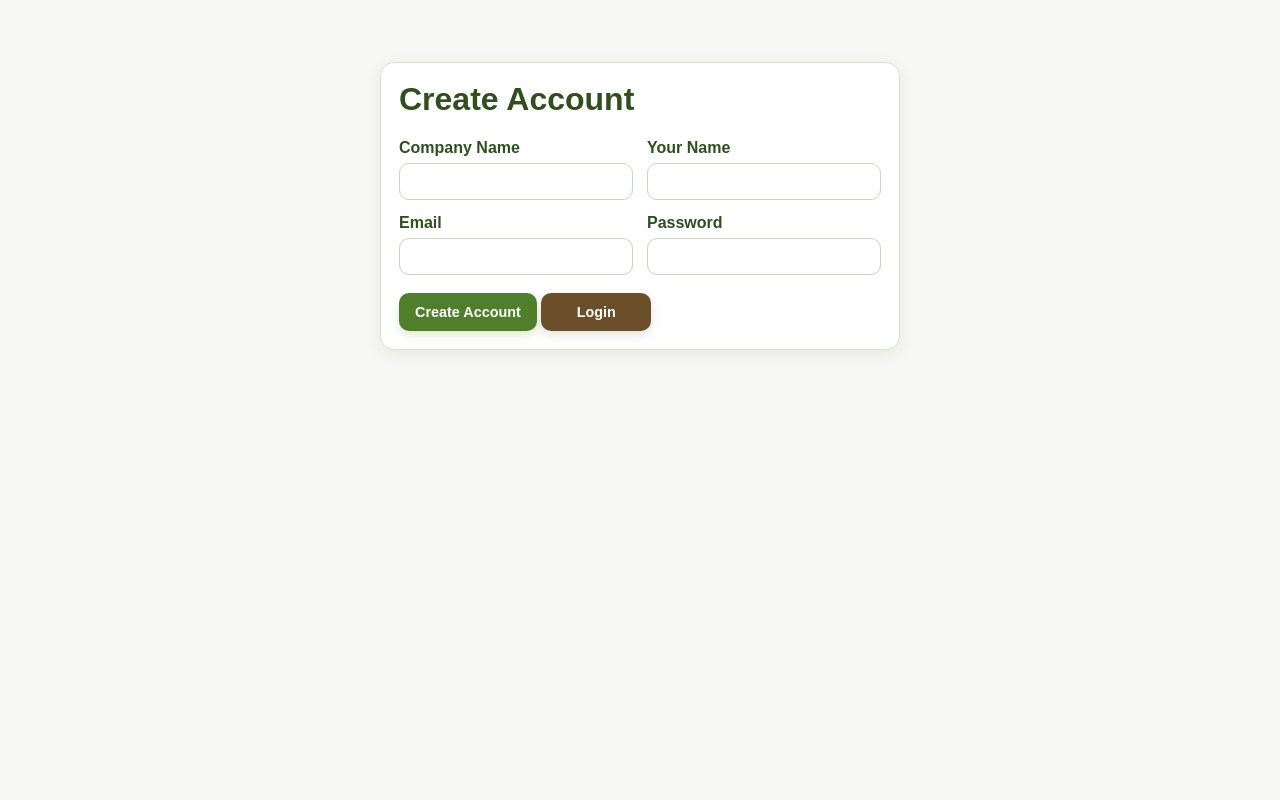
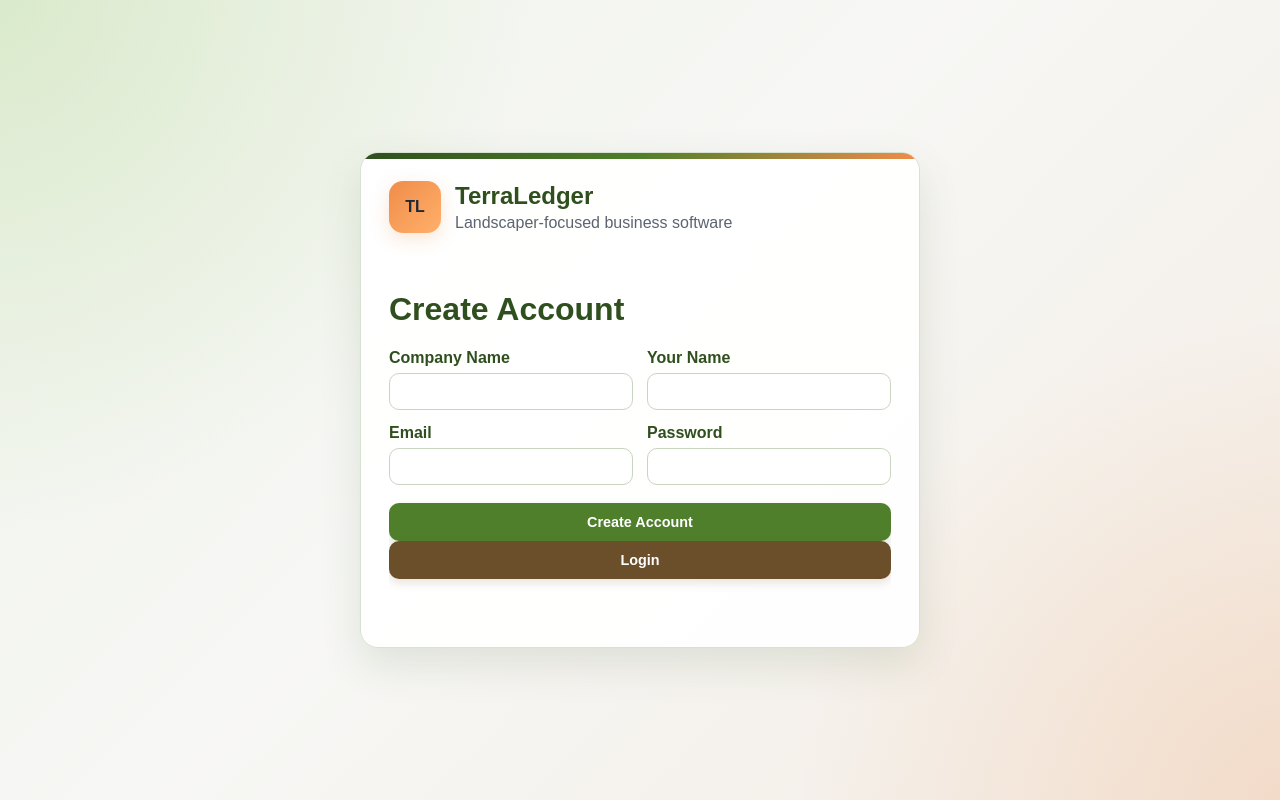
Before and after one commit to SpencerSoftwaresLLC/terra-ledger, a Flask app: page /register in a window 1280 px wide. Run offline with Flask 3, Linux system fonts and the light colour scheme; parts of the project's set-up code (start-up, migrations or seed data) failed here and were passed over.

```diff
--- a/templates/BASE_HTML.html
+++ b/templates/BASE_HTML.html
@@ -516,6 +518,98 @@ label {
     font-size: 0.75rem;
 }
 
+/* LOGGED OUT / LOGIN SCREEN */
+.auth-shell {
+    min-height: 100vh;
+    display: flex;
+    align-items: center;
+    justify-content: center;
+    padding: 24px;
+    background:
+        radial-gradient(circle at top left, rgba(127, 191, 63, 0.18), transparent 35%),
+        radial-gradient(circle at bottom right, rgba(240, 140, 74, 0.18), transparent 32%),
+        linear-gradient(135deg, #eef3ea 0%, #f7f7f5 45%, #f3ece4 100%);
+}
+
+.auth-card {
+    width: 100%;
+    max-width: 560px;
+    background: rgba(255,255,255,0.96);
+    border: 1px solid #d8e2d0;
+    border-radius: 18px;
+    box-shadow: 0 16px 42px rgba(47, 79, 31, 0.12);
+    padding: 28px;
+    position: relative;
+    overflow: hidden;
+}
+
+.auth-card::before {
+    content: "";
+    position: absolute;
+    inset: 0 0 auto 0;
+    height: 6px;
+    background: linear-gradient(90deg, var(--green-dark), var(--green), var(--orange));
+}
+
+.auth-brand {
+    display: flex;
+    align-items: center;
+    gap: 14px;
+    margin-bottom: 18px;
+}
+
+.auth-logo {
+    width: 52px;
+    height: 52px;
+    border-radius: 14px;
+    background: linear-gradient(135deg, var(--orange), var(--orange-soft));
+    color: #1f2933;
+    font-weight: 900;
+    display: flex;
+    align-items: center;
+    justify-content: center;
+    box-shadow: 0 6px 18px rgba(240, 140, 74, 0.22);
+    flex: 0 0 auto;
+}
+
+.auth-brand-text h1,
+.auth-brand-text h2,
+.auth-brand-text h3 {
+    margin: 0;
+    color: var(--green-dark);
+}
+
+.auth-brand-text .muted {
+    margin-top: 4px;
+}
+
+.auth-content .card,
+.auth-content .settings-card {
+    box-shadow: none;
+    border: none;
+    background: transparent;
+    padding: 0;
+    margin-bottom: 0;
+}
+
+.auth-content h1:first-child,
+.auth-content h2:first-child,
+.auth-content h3:first-child {
+    margin-top: 0;
+}
+
+.auth-content .btn,
+.auth-content button.btn,
+.auth-content a.btn {
+    width: 100%;
+}
+
+.auth-content .row-actions .btn,
+.auth-content .row-actions a,
+.auth-content .row-actions button {
+    width: 100%;
+}
+
 /* RESPONSIVE */
 @media (max-width: 1100px) {
     .stats-grid,
@@ -742,7 +846,17 @@ label {
 
 </div>
 {% else %}
-<div class="container">
+<div class="auth-shell">
+    <div class="auth-card">
+
+        <div class="auth-brand">
+            <div class="auth-logo">TL</div>
+            <div class="auth-brand-text">
+                <h2>TerraLedger</h2>
+                <div class="muted">Landscaper-focused business software</div>
+            </div>
+        </div>
+
         {% with messages = get_flashed_messages() %}
         {% if messages %}
         {% for message in messages %}
@@ -751,10 +865,14 @@ label {
         {% endif %}
         {% endwith %}
 
+        <div class="auth-content">
             <div class="page-content-wrap">
                 <div class="page-content-inner">
                     {{ content|safe }}
                 </div>
+            </div>
+        </div>
+
     </div>
 </div>
 {% endif %}
@@ -801,21 +919,21 @@ label {
 
 <script>
 document.addEventListener("DOMContentLoaded", function () {
-    const button = document.getElementById("companyMenuButton");
-    const menu = document.getElementById("companyMenu");
+    const topButton = document.getElementById("companyMenuButtonTop");
+    const topMenu = document.getElementById("companyMenuTop");
 
-    if (button && menu) {
-        button.addEventListener("click", function (e) {
+    if (topButton && topMenu) {
+        topButton.addEventListener("click", function (e) {
             e.stopPropagation();
-            menu.style.display = menu.style.display === "block" ? "none" : "block";
+            topMenu.style.display = topMenu.style.display === "block" ? "none" : "block";
         });
 
-        menu.addEventListener("click", function (e) {
+        topMenu.addEventListener("click", function (e) {
             e.stopPropagation();
         });
 
         document.addEventListener("click", function () {
-            menu.style.display = "none";
+            topMenu.style.display = "none";
         });
     }
 
```
Also changed, not shown: other parts of templates/BASE_HTML.html (+48 -36 lines), routes/bookkeeping.py (+115 -41 lines). Lines whose indentation alone changed are shown as unchanged.
